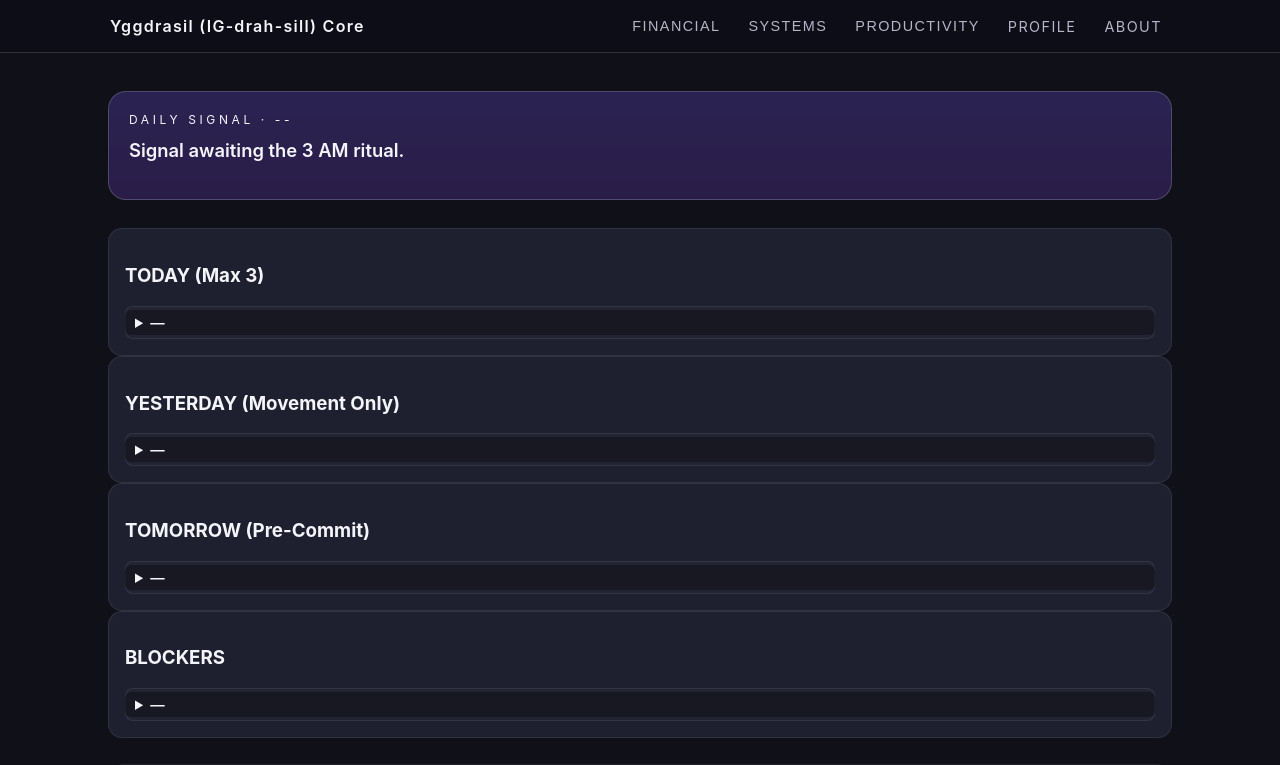
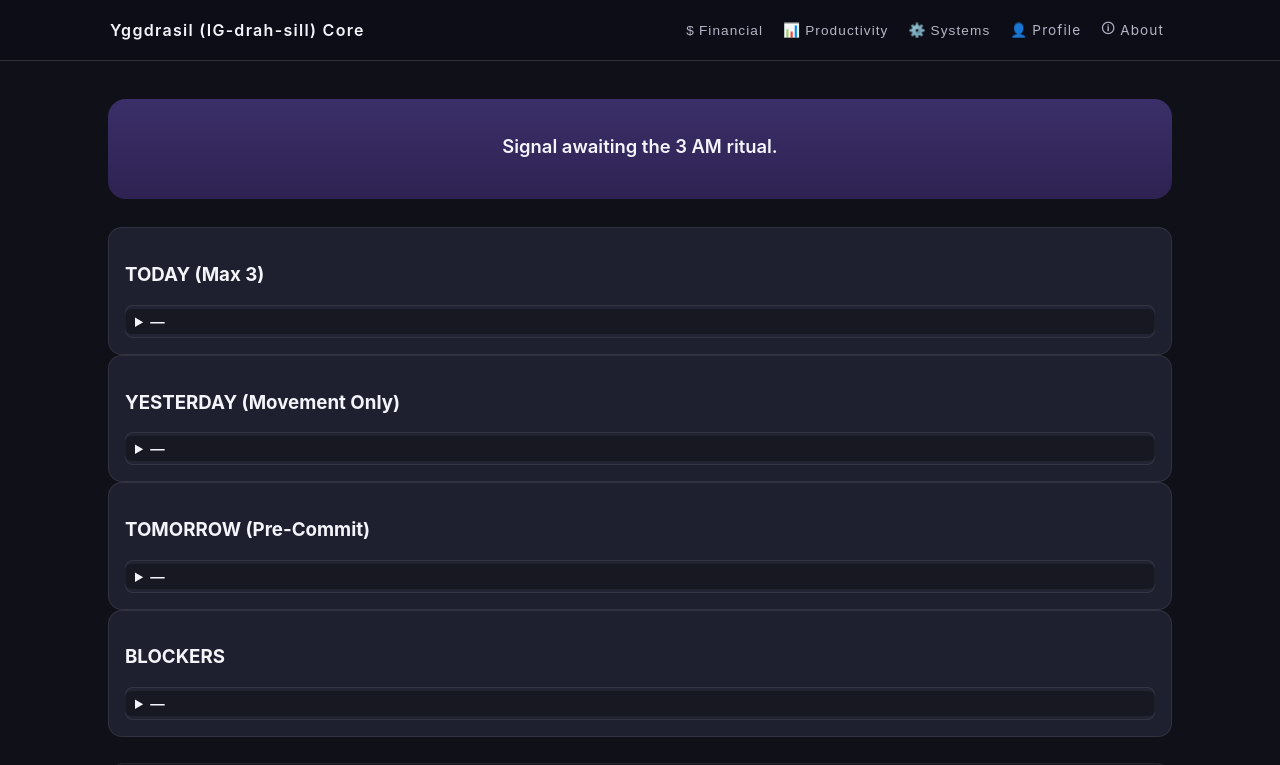
Before and after one commit to nslatter-vcode/OC_Recovery, a Next.js app in the folder dashboard/: page / in a window 1280 px wide. Shown: the top 765 px of the page. Built offline with nearby package versions, Linux system fonts and the light colour scheme.

Commit message:
Refine nav and minimalist layout

```diff
--- a/dashboard/src/app/globals.css
+++ b/dashboard/src/app/globals.css
@@ -58,7 +58,7 @@ code {
 
 .tabs {
   display: flex;
-  gap: 12px;
+  gap: 8px;
   margin-left: auto;
   align-items: center;
 }
@@ -67,15 +67,25 @@ code {
   position: relative;
 }
 
+.nav-group.systems-group {
+  margin-left: auto;
+}
+
 .nav-link {
   background: none;
   border: none;
   color: var(--muted);
-  font-size: 0.9rem;
-  padding: 4px 8px;
-  border-radius: 8px;
-  text-transform: uppercase;
-  letter-spacing: 0.1em;
+  font-size: 0.85rem;
+  padding: 4px 6px;
+  border-radius: 6px;
+  letter-spacing: 0.08em;
+  display: flex;
+  align-items: center;
+  gap: 4px;
+}
+
+.nav-link span {
+  display: inline-block;
 }
 
 .nav-link:hover {
@@ -84,14 +94,14 @@ code {
 
 .nav-menu {
   position: absolute;
-  top: 32px;
+  top: 30px;
   left: 0;
-  min-width: 150px;
-  background: rgba(20, 20, 35, 0.95);
+  min-width: 140px;
+  background: rgba(19, 19, 32, 0.95);
   border: 1px solid rgba(255, 255, 255, 0.08);
-  border-radius: 10px;
-  box-shadow: 0 8px 24px rgba(0, 0, 0, 0.75);
-  padding: 6px 0;
+  border-radius: 8px;
+  box-shadow: 0 12px 28px rgba(0, 0, 0, 0.7);
+  padding: 4px 0;
   display: none;
 }
 
@@ -107,22 +117,31 @@ code {
 }
 
 .nav-menu-link:hover {
+  background: rgba(255, 255, 255, 0.05);
+}
+
+.nav-menu-link {
+  display: block;
+  padding: 6px 14px;
+  font-size: 0.85rem;
+  color: var(--text);
+}
+
+.nav-menu-link:hover {
   background: rgba(255, 255, 255, 0.08);
 }
 
 .signal-panel {
-  border: 1px solid rgba(255, 255, 255, 0.18);
   border-radius: 18px;
-  padding: 20px;
-  background: linear-gradient(180deg, rgba(123, 90, 255, 0.25), rgba(73, 45, 131, 0.45));
+  padding: 24px;
+  background: linear-gradient(180deg, rgba(138, 103, 255, 0.35), rgba(82, 55, 152, 0.45));
   margin-top: 20px;
+  text-align: center;
+  border: none;
 }
 
 .signal-label {
-  font-size: 0.75rem;
-  letter-spacing: 0.3em;
-  text-transform: uppercase;
-  margin: 0;
+  display: none;
 }
 
 .signal-humor {
@@ -139,9 +158,9 @@ code {
 
 .command-board {
   margin-top: 28px;
-  display: grid;
-  gap: 16px;
-  grid-template-columns: repeat(auto-fit, minmax(220px, 1fr));
+  display: flex;
+  flex-direction: column;
+  gap: 14px;
 }
 
 .directive-card {
--- a/dashboard/src/app/layout.tsx
+++ b/dashboard/src/app/layout.tsx
@@ -9,6 +9,7 @@ export const metadata: Metadata = {
 
 const navGroups = [
   {
+    icon: "$",
     label: "Financial",
     items: [
       { label: "Spend", href: "/spend" },
@@ -16,19 +17,21 @@ const navGroups = [
     ],
   },
   {
+    icon: "📊",
+    label: "Productivity",
+    items: [
+      { label: "Projects", href: "/productivity" },
+      { label: "Journal", href: "/journal" },
+    ],
+  },
+  {
+    icon: "⚙️",
     label: "Systems",
     items: [
       { label: "Automation", href: "/automation" },
       { label: "Models", href: "/models" },
       { label: "Sessions", href: "/sessions" },
       { label: "Agents", href: "/systems" },
-    ],
-  },
-  {
-    label: "Productivity",
-    items: [
-      { label: "Projects", href: "/productivity" },
-      { label: "Journal", href: "/journal" },
     ],
   },
 ];
@@ -48,9 +51,13 @@ export default function RootLayout({
             </Link>
             <nav className="tabs">
               {navGroups.map((group) => (
-                <div className="nav-group" key={group.label}>
+                <div
+                  className={`nav-group${group.label === "Systems" ? " systems-group" : ""}`}
+                  key={group.label}
+                >
                   <button className="nav-link" type="button">
-                    {group.label}
+                    <span aria-hidden="true">{group.icon}</span>
+                    <span className="nav-label">{group.label}</span>
                   </button>
                   <div className="nav-menu">
                     {group.items.map((item) => (
@@ -63,12 +70,14 @@ export default function RootLayout({
               ))}
               <div className="nav-item">
                 <Link className="nav-link" href="/profile">
-                  Profile
+                  <span aria-hidden="true">👤</span>
+                  <span className="nav-label">Profile</span>
                 </Link>
               </div>
               <div className="nav-item">
                 <Link className="nav-link" href="/about">
-                  About
+                  <span aria-hidden="true">🛈</span>
+                  <span className="nav-label">About</span>
                 </Link>
               </div>
             </nav>
--- a/dashboard/src/app/page.tsx
+++ b/dashboard/src/app/page.tsx
@@ -106,8 +106,6 @@ export default async function HomePage() {
   return (
     <main>
       <section className="signal-panel">
-        <div>
-          <p className="signal-label">DAILY SIGNAL · {data?.date ?? "--"}</p>
         {data ? (
           <>
             <p className="signal-humor">{data.signal.humor}</p>
@@ -116,7 +114,6 @@ export default async function HomePage() {
         ) : (
           <p className="signal-humor subtle">Signal awaiting the 3 AM ritual.</p>
         )}
-        </div>
       </section>
 
       <section className="command-board">
```
Lines whose indentation alone changed are shown as unchanged.
